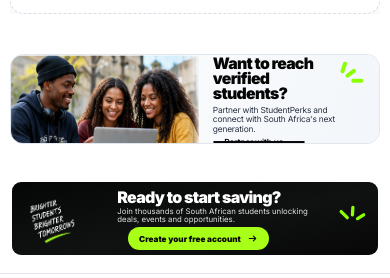
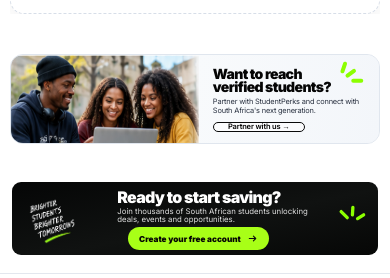
Before and after one commit to samuelhyerahyera7-sketch/studentperks, a plain HTML site: page index.html in a window 390 px wide. Shown: the part 1784-2062 px from the top of the page. Drawn offline with nearby package versions, Linux system fonts and the light colour scheme; no server answers.

Commit message:
Fine tune partner banner text sizing

```diff
--- a/assets/desktop/tokens.css
+++ b/assets/desktop/tokens.css
@@ -62,8 +62,8 @@ html body.public-redesign section#business div.wrap div.business-promo > div.bus
   background: none !important;
   color: #050505 !important;
   font-family: 'Inter', Arial, sans-serif !important;
-  font-size: clamp(17px, 3.65vw, 41px) !important;
-  line-height: .95 !important;
+  font-size: clamp(16px, 3.28vw, 37px) !important;
+  line-height: .97 !important;
   font-weight: 900 !important;
   letter-spacing: -0.045em !important;
   text-align: left !important;
@@ -81,8 +81,8 @@ html body.public-redesign section#business div.wrap div.business-promo > div.bus
   background: none !important;
   color: #293140 !important;
   font-family: 'Inter', Arial, sans-serif !important;
-  font-size: clamp(9px, 1.52vw, 17px) !important;
-  line-height: 1.18 !important;
+  font-size: clamp(8.5px, 1.35vw, 15px) !important;
+  line-height: 1.2 !important;
   font-weight: 400 !important;
   letter-spacing: -0.025em !important;
   text-align: left !important;
@@ -126,7 +126,7 @@ html body.public-redesign section#business div.wrap div.business-promo > div.bus
   background: rgba(255,255,255,.55) !important;
   color: #050505 !important;
   font-family: 'Inter', Arial, sans-serif !important;
-  font-size: clamp(10px, 1.45vw, 16px) !important;
+  font-size: clamp(9px, 1.32vw, 15px) !important;
   font-weight: 600 !important;
   line-height: 1 !important;
   letter-spacing: -0.02em !important;
@@ -161,13 +161,13 @@ html body.public-redesign section#business div.wrap div.business-promo > div.bus
   html body.public-redesign section#business div.wrap div.business-promo > div.business-copy > h2 {
     width: 80% !important;
     margin-bottom: 2.6% !important;
-    font-size: clamp(15px, 4.05vw, 24px) !important;
+    font-size: clamp(14px, 3.55vw, 21px) !important;
   }
   html body.public-redesign section#business div.wrap div.business-promo > div.business-copy > p {
     width: 94% !important;
     margin-bottom: 4.2% !important;
-    font-size: clamp(7.5px, 2.15vw, 13px) !important;
-    line-height: 1.14 !important;
+    font-size: clamp(7px, 1.9vw, 11px) !important;
+    line-height: 1.16 !important;
   }
   html body.public-redesign section#business div.wrap div.business-promo > div.business-copy::after {
     right: 6.5% !important;
@@ -178,6 +178,6 @@ html body.public-redesign section#business div.wrap div.business-promo > div.bus
   html body.public-redesign section#business div.wrap div.business-promo > div.business-copy > a.business-cta-button {
     width: 59% !important;
     border-width: 1.5px !important;
-    font-size: clamp(8px, 2.15vw, 12px) !important;
+    font-size: clamp(7.5px, 1.9vw, 11px) !important;
   }
 }
```
